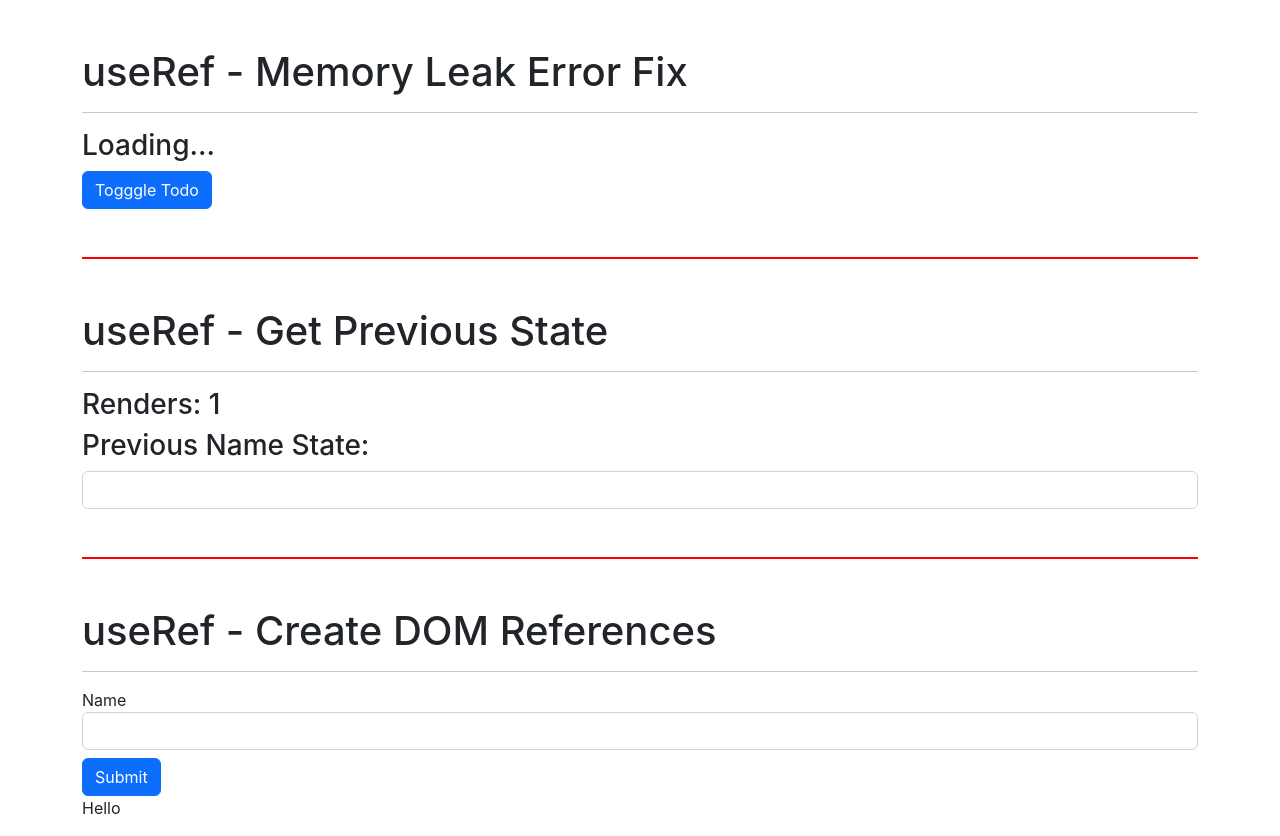
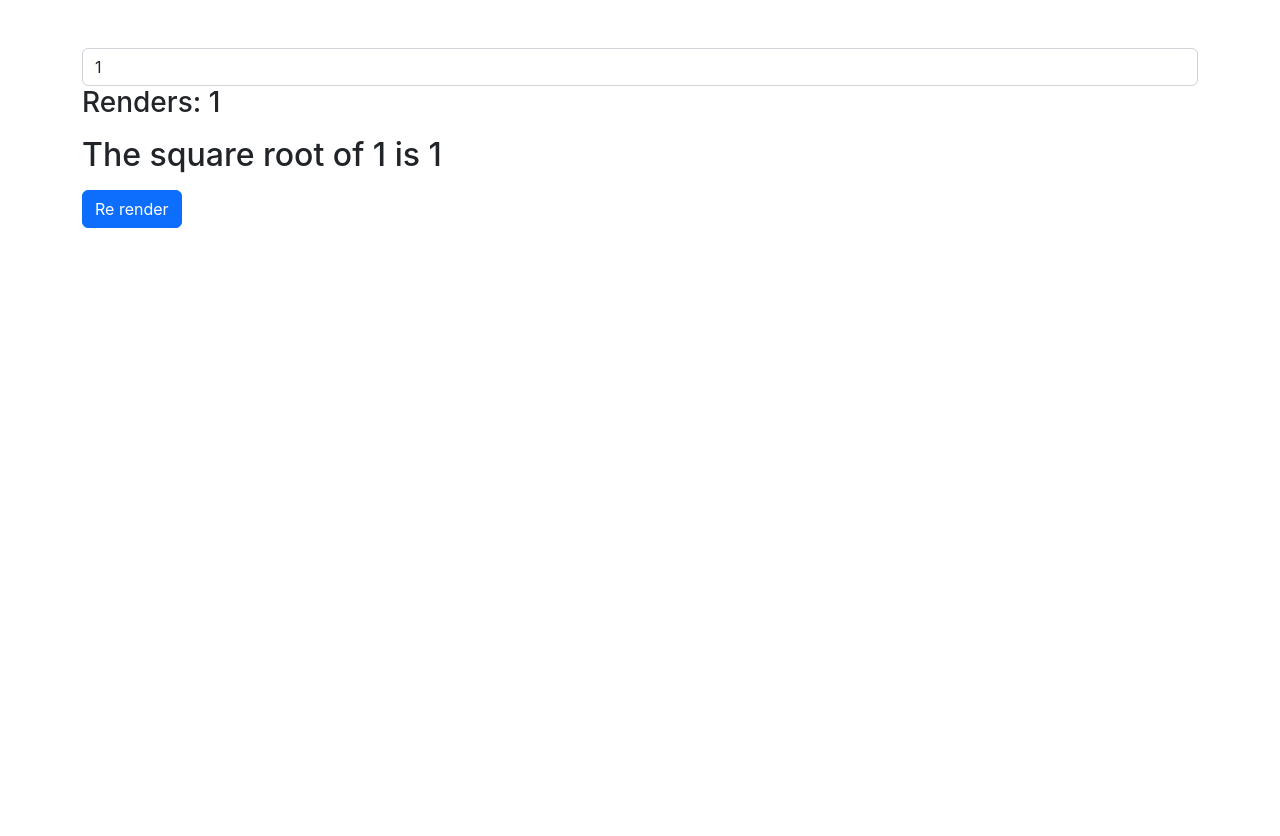
Before and after one commit to gersonkaitor/react-hooks-samples, a React (Create React App) app: page / in a window 1280 px wide. After the commit the page ends 800 px from the top, so only its background shows below. Built offline with nearby package versions, Linux system fonts and the light colour scheme; no server answers.

Commit message:
useMemo sample

```diff
--- a/src/App.js
+++ b/src/App.js
@@ -1,3 +1,4 @@
+import UseMemoSample from './components/UseMemoSample';
 import UseRefSample from './components/UseRefSample';
 import UseRefSample1 from './components/UseRefSample1';
 import UseRefSample2 from './components/UseRefSample2';
@@ -5,9 +6,10 @@ import UseRefSample2 from './components/UseRefSample2';
 function App() {
   return (
     <div className="container mt-5">
-      <UseRefSample2/><div className="my-5 "style={{border: "1px solid red"}}></div>
+      {/* <UseRefSample2/><div className="my-5 "style={{border: "1px solid red"}}></div>
       <UseRefSample1/><div className="my-5 "style={{border: "1px solid red"}}></div>
-      <UseRefSample/>
+      <UseRefSample/> */}
+      <UseMemoSample/>
     </div>
   )
 }
--- /dev/null
+++ b/src/components/UseMemoSample.jsx
@@ -0,0 +1,49 @@
+import { useState, useEffect, useRef, useMemo}  from 'react'
+
+function UseMemoSample() {
+    const [number, setNumber] = useState(1)
+    const [inc, setInc] = useState(0)
+
+    const renders = useRef(1)
+
+    //const sqrt = getSqrt(number)
+    const sqrt = useMemo(() => getSqrt(number),[number])
+
+    useEffect(() =>{
+        renders.current = renders.current + 1
+    })
+
+    const handleClick = () =>{
+        setInc((prevState) =>{
+            console.log(prevState + 1);
+            return prevState + 1
+        })
+    }
+
+
+
+  return (
+    <div>
+    <input type="number" value={number} className="form-control" onChange={(e) => setNumber(e.target.value)}/>
+    <h3>Renders: {renders.current}</h3>
+
+    <h2 className="my-3">
+        The square root of {number} is {sqrt}
+    </h2>
+
+    <button onClick={handleClick} className="btn btn-primary">
+        Re render
+    </button>
+    </div>
+  )
+}
+
+function getSqrt(n){
+    for(let i = 0; i <= 10000; i++){
+        console.log(i);
+    }
+    console.log('Expensive Function Called!');
+    return Math.sqrt(n)
+}
+
+export default UseMemoSample
--- a/src/components/UseRefSample2.jsx
+++ b/src/components/UseRefSample2.jsx
@@ -9,7 +9,7 @@ function UseRefSample2() {
       <h1>useRef - Memory Leak Error Fix</h1>
       <hr />
       {showTodo && <Todo/> }
-      <button className="btn btn-primary" onClick={() => setShowTodo(!showTodo)}>Togggle Todo</button>
+      <button className="btn btn-primary" onClick={() => setShowTodo(!showTodo)}>Toggle Todo</button>
     </div>
   )
 }
```
